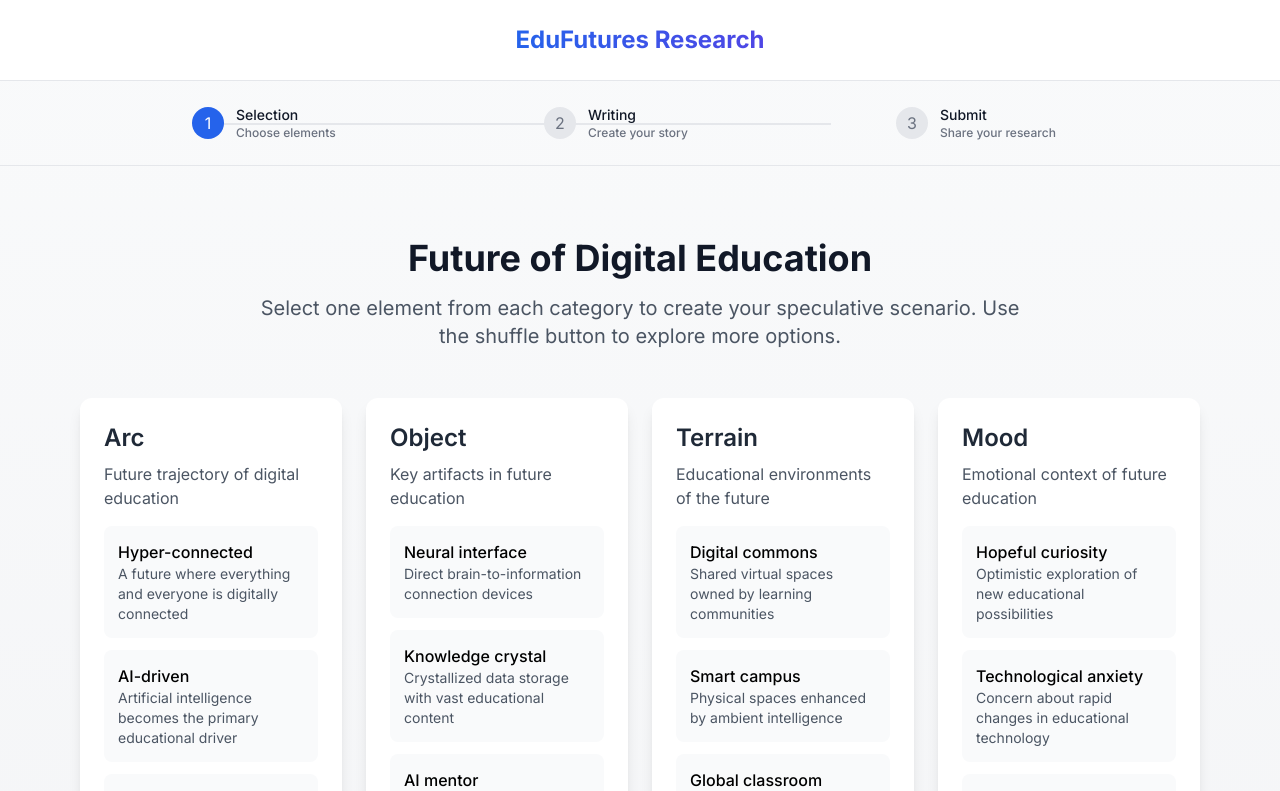
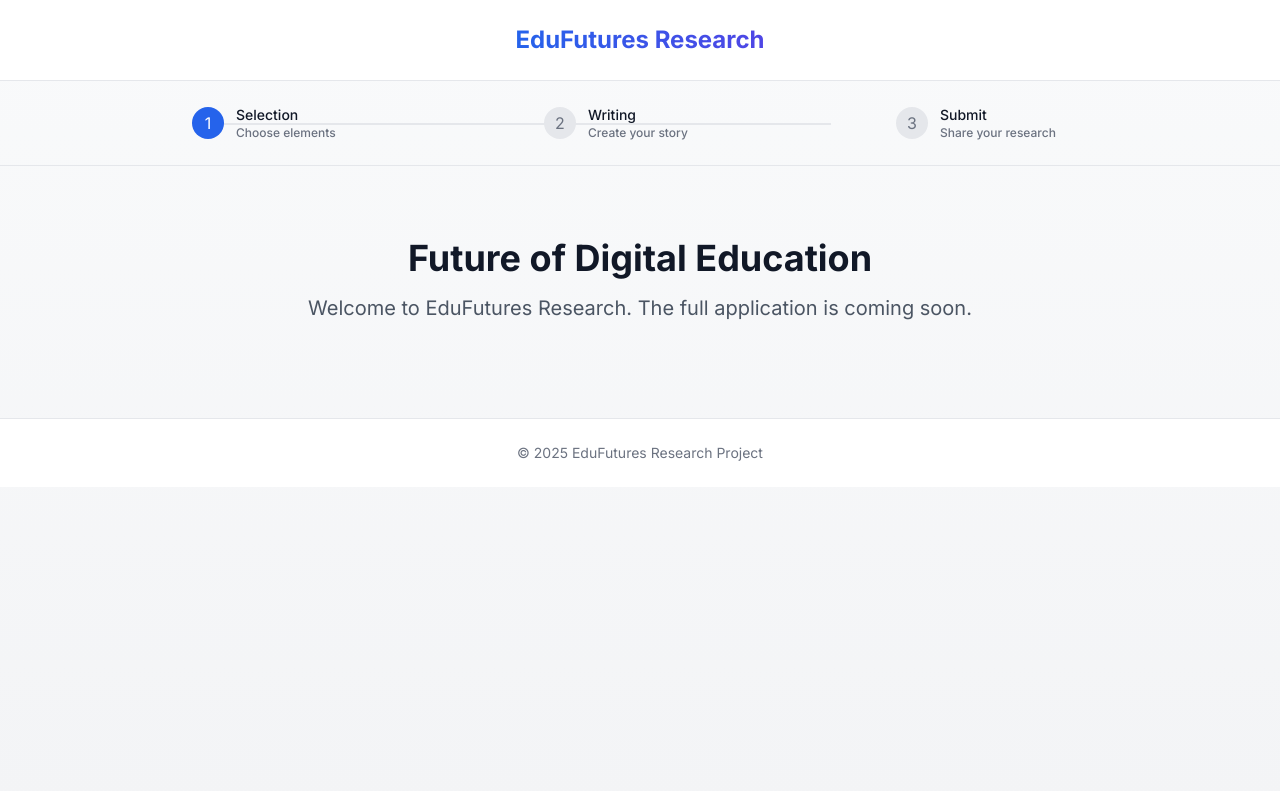
Before and after one commit to igidiotis/edufutures, a Next.js app: page / in a window 1280 px wide. Shown: the top 791 px of the page. Built offline with nearby package versions, Linux system fonts and the light colour scheme.

Commit message:
Fix project structure and add basic ResearchApp component

```diff
--- a/src/components/ResearchApp.tsx
+++ b/src/components/ResearchApp.tsx
@@ -38,8 +38,15 @@ export default function ResearchApp() {
 
       <ProgressSteps />
 
-      <main>
-        {renderStep()}
+      <main className="max-w-6xl mx-auto px-4 py-12">
+        <div className="text-center">
+          <h1 className="text-4xl font-bold text-gray-900 mb-4">
+            Future of Digital Education
+          </h1>
+          <p className="text-xl text-gray-600">
+            Welcome to EduFutures Research. The full application is coming soon.
+          </p>
+        </div>
       </main>
 
       <footer className="bg-white border-t border-gray-200 mt-12">
```
